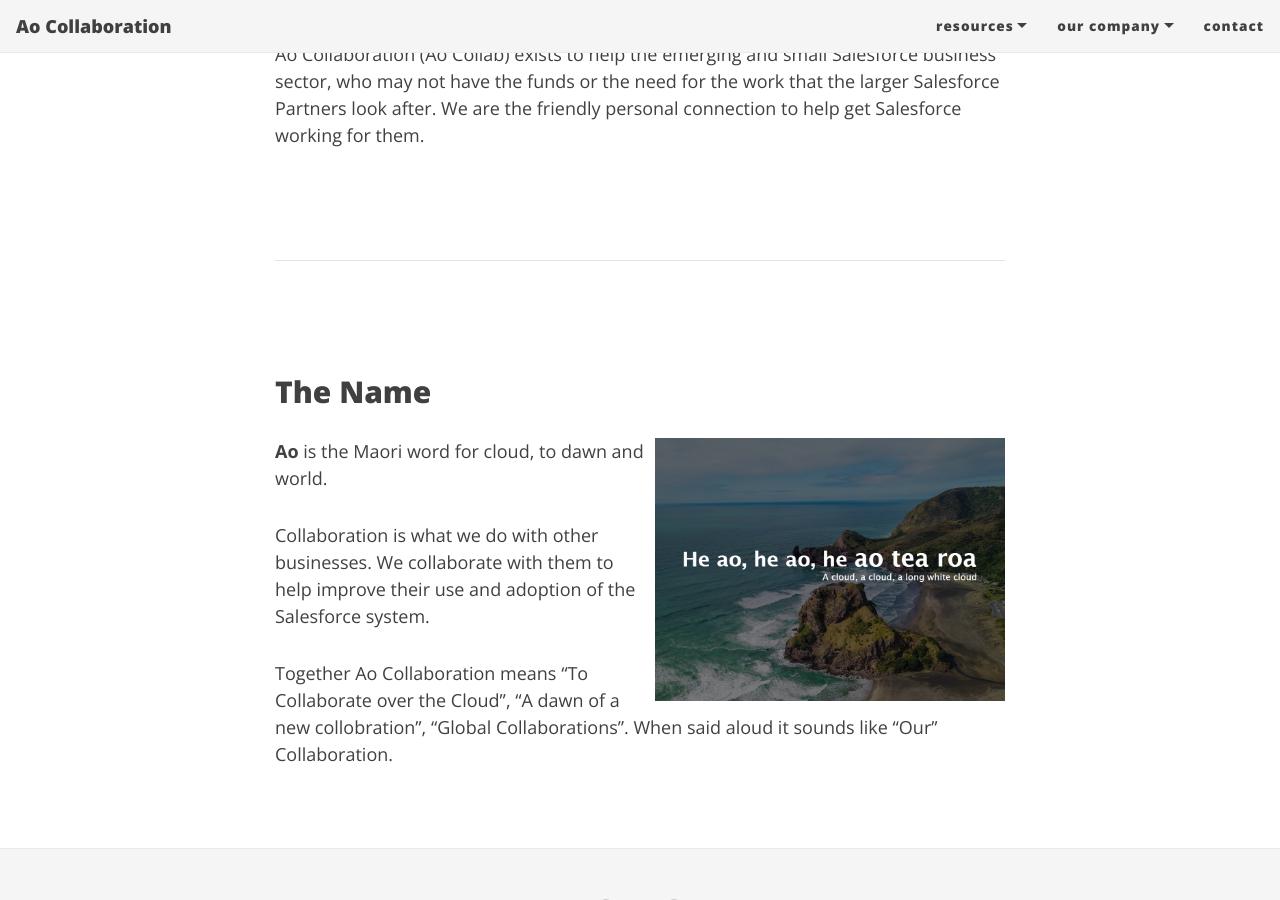
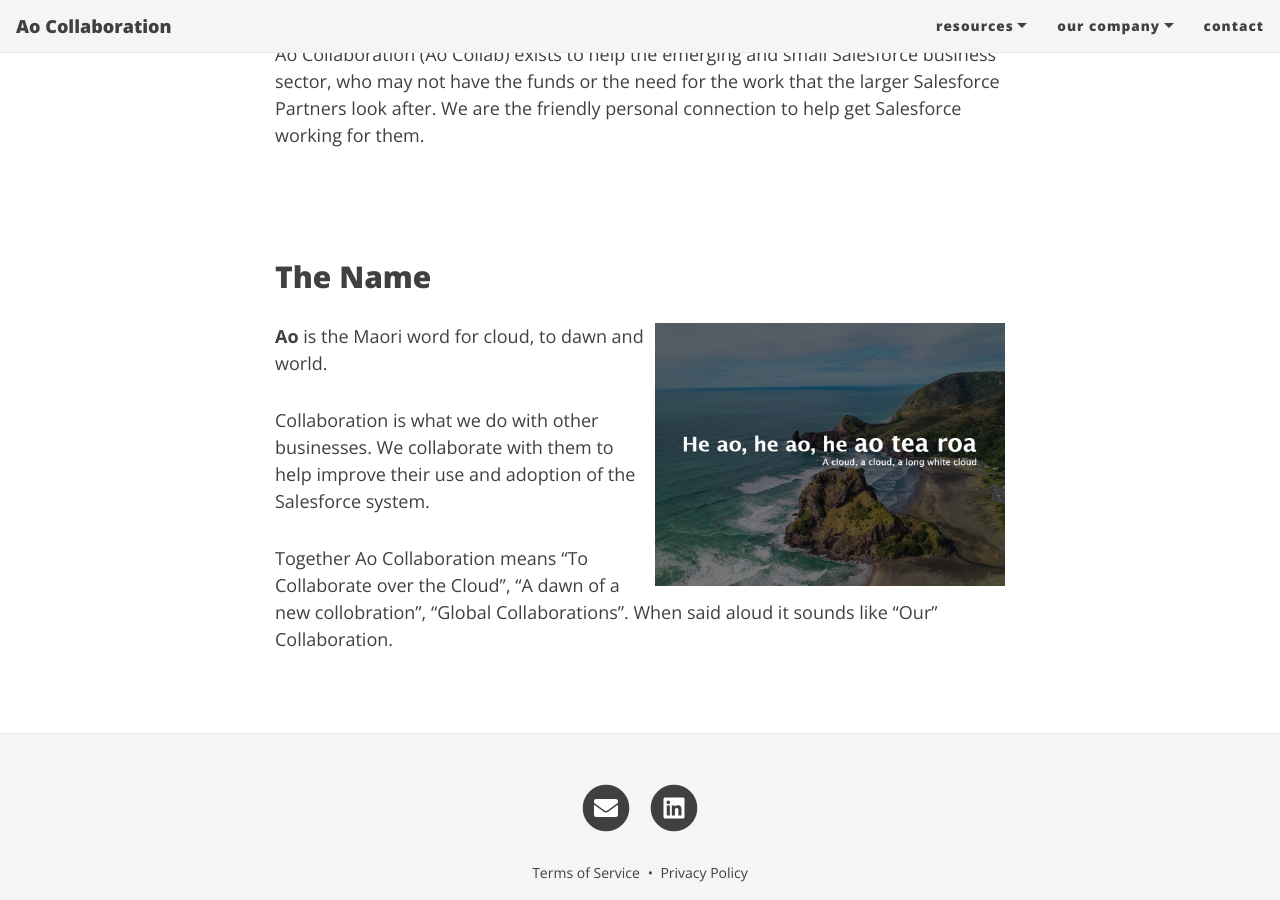
Before and after one commit to Ao-Collaboration/Ao-Collaboration.github.io, a Jekyll site: the page built from aboutus.md, in a window 1280 px wide and 900 px high, scrolled down 511 px. Built offline with Jekyll 4.4.1, drawn with Linux system fonts in a browser that asks for light colours; nearby versions of some CDN libraries.

Commit message:
Update aboutus.md

```diff
--- a/aboutus.md
+++ b/aboutus.md
@@ -9,8 +9,7 @@
 <br/><br/>
 <br/><br/>
 
-___
-<br/><br/>
+
 ## The Name
 
 <img align="right" width="350" padding-left="10px" src="{{ '/assets/img/Aotearoa.jpg' | relative_url }}">
```
